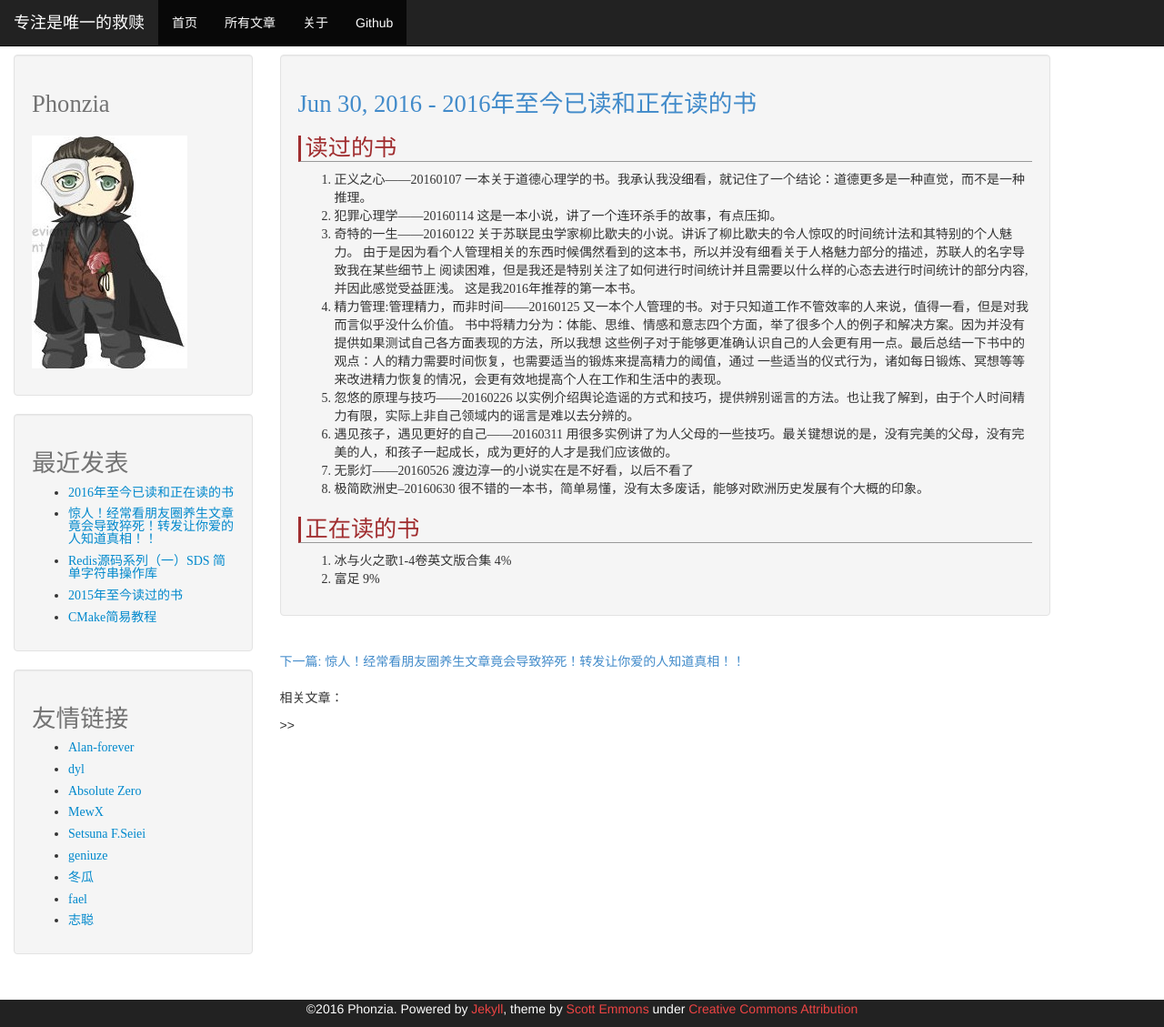
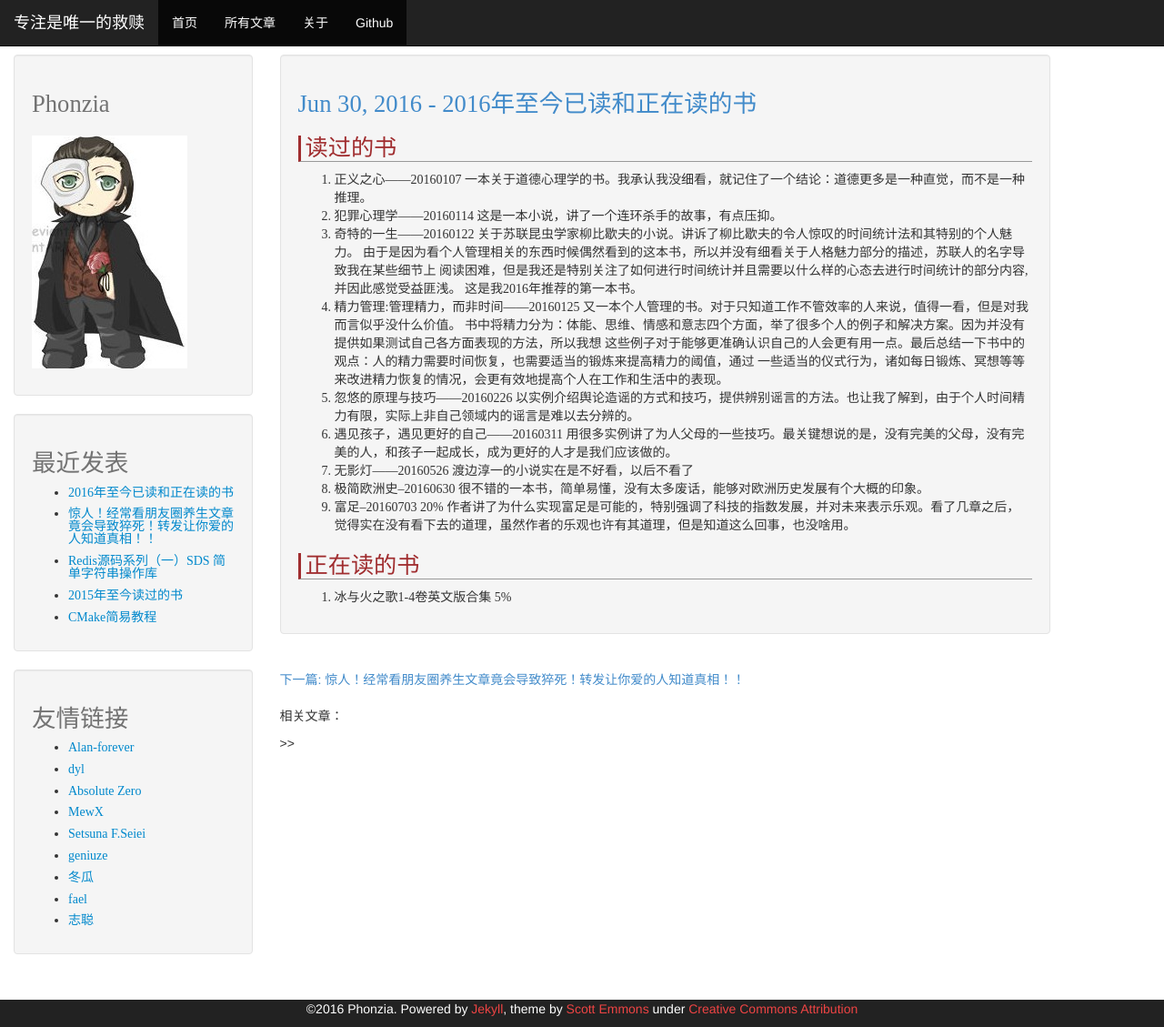
Before and after one commit to phonzia/old_blog, a Jekyll site: the page built from _posts/2016-06-30-BooksRead.md, in a window 1280 px wide and 1129 px high. Shown: the whole window at 91% size. Built offline with Jekyll 4.4.1, drawn with Linux system fonts in a browser that asks for light colours; Markdown is read by kramdown in place of the engine named in the settings; comment, search, counter and statistics services are not loaded.

Commit message:
Update 2016年至今已读和正在读的书

```diff
--- a/_posts/2016-06-30-BooksRead.md
+++ b/_posts/2016-06-30-BooksRead.md
@@ -20,7 +20,7 @@ tags: ''
 6. 遇见孩子，遇见更好的自己——20160311 用很多实例讲了为人父母的一些技巧。最关键想说的是，没有完美的父母，没有完美的人，和孩子一起成长，成为更好的人才是我们应该做的。
 7. 无影灯——20160526 渡边淳一的小说实在是不好看，以后不看了
 8. 极简欧洲史--20160630 很不错的一本书，简单易懂，没有太多废话，能够对欧洲历史发展有个大概的印象。
+9. 富足--20160703 20% 作者讲了为什么实现富足是可能的，特别强调了科技的指数发展，并对未来表示乐观。看了几章之后，觉得实在没有看下去的道理，虽然作者的乐观也许有其道理，但是知道这么回事，也没啥用。
 
 ## 正在读的书
-1. 冰与火之歌1-4卷英文版合集 4%
-2. 富足 9%
+1. 冰与火之歌1-4卷英文版合集 5%
```
